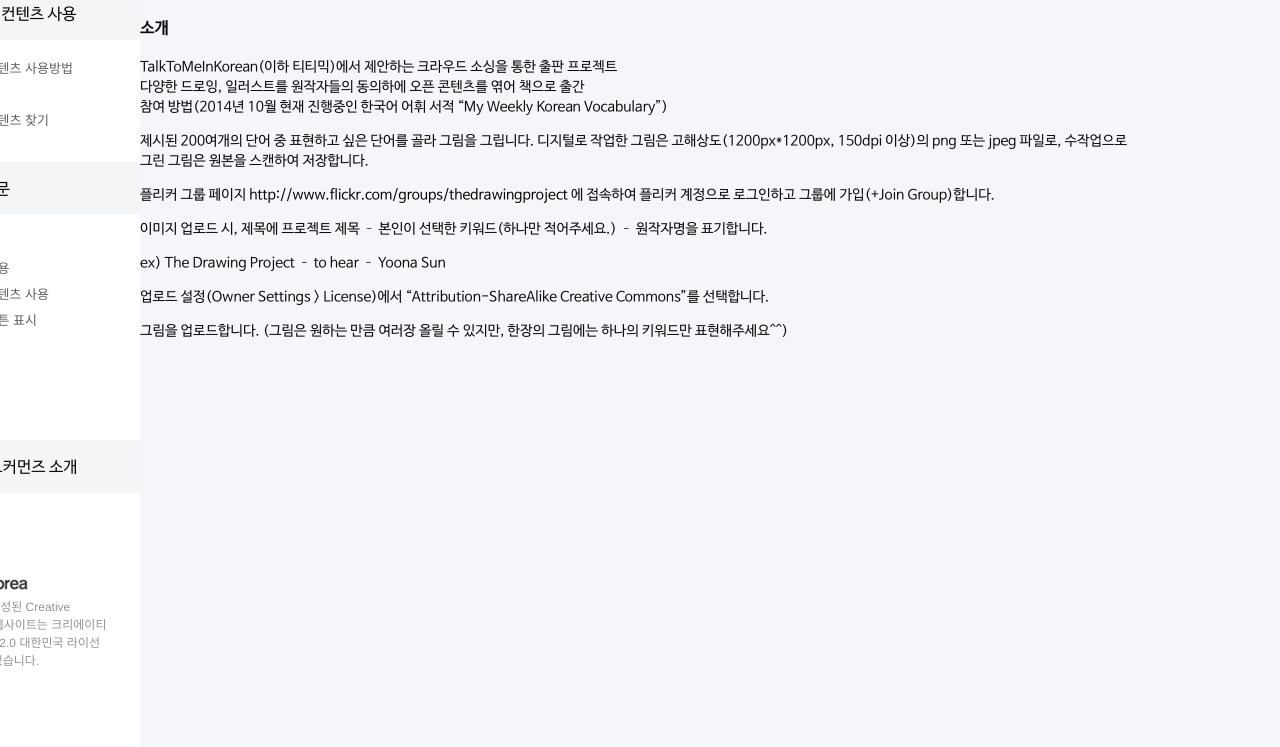
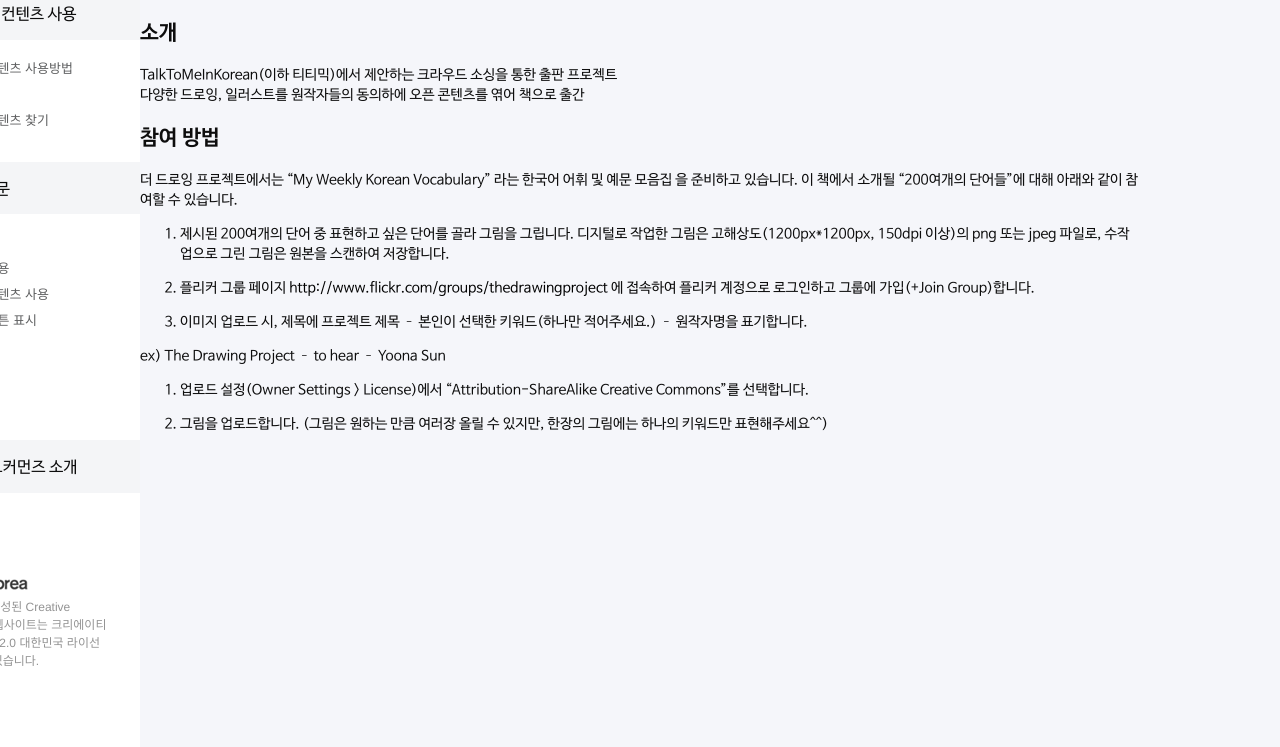
Before and after one commit to creativecommonskorea/cclguide, a Jekyll site: the page built from _showcases/the-drawing-project.md, in a window 1280 px wide. Shown: the part 624-1371 px from the top of the page. Built offline with Jekyll 4.4.1, drawn with Linux system fonts in a browser that asks for light colours; nearby versions of some CDN libraries; some web fonts are replaced; a style sheet for code colours, icons or effects is not loaded; some of the changed text lies outside the part shown.

Commit message:
Updated the-drawing-project.md

```diff
--- a/_showcases/the-drawing-project.md
+++ b/_showcases/the-drawing-project.md
@@ -1,32 +1,37 @@
 ---
-title: 크라우드 소싱 출판 프로젝트, The Drawing Project
-date:   2014-10-16 16:34
-image: http://cckorea.org/xe/files/attach/images/396/249/391/001/headerlogo3.png
-link: http://www.talktomeinkorean.com/thedrawingproject/
+title: "크라우드 소싱 출판 프로젝트, The Drawing Project"
+date: "2014-10-16 16:34"
+image: "http://cckorea.org/xe/files/attach/images/396/249/391/001/headerlogo3.png"
+link: "http://www.talktomeinkorean.com/thedrawingproject/"
 creator: TalkToMeInKorean
 category: 출판
 region: 국내
 layout: showcase
+published: true
 ---
+
 
 ![headerlogo3.png](http://cckorea.org/xe/files/attach/images/396/249/391/001/headerlogo3.png)
 
-CC BY-NC-ND (c) TalkToMeInKorean
+[TalkToMeInKorean](http://www.talktomeinkorean.com/thedrawingproject/), CC BY-NC-ND
 
-### 소개
+## 소개
 
 - TalkToMeInKorean(이하 티티믹)에서 제안하는 크라우드 소싱을 통한 출판 프로젝트
 - 다양한 드로잉, 일러스트를 원작자들의 동의하에 오픈 콘텐츠를 엮어 책으로 출간
-- 참여 방법(2014년 10월 현재 진행중인 한국어 어휘 서적 “My Weekly Korean Vocabulary”)
 
-제시된 200여개의 단어 중 표현하고 싶은 단어를 골라 그림을 그립니다. 디지털로 작업한 그림은 고해상도(1200px*1200px, 150dpi 이상)의 png 또는 jpeg 파일로, 수작업으로 그린 그림은 원본을 스캔하여 저장합니다.
+## 참여 방법
 
-플리커 그룹 페이지 <http://www.flickr.com/groups/thedrawingproject> 에 접속하여 플리커 계정으로 로그인하고 그룹에 가입(+Join Group)합니다.
+더 드로잉 프로젝트에서는 "My Weekly Korean Vocabulary" 라는 한국어 어휘 및 예문 모음집 을 준비하고 있습니다. 이 책에서 소개될 "200여개의 단어들"에 대해 아래와 같이 참여할 수 있습니다.
 
-이미지 업로드 시, 제목에 프로젝트 제목 – 본인이 선택한 키워드(하나만 적어주세요.) – 원작자명을 표기합니다.
+1. 제시된 200여개의 단어 중 표현하고 싶은 단어를 골라 그림을 그립니다. 디지털로 작업한 그림은 고해상도(1200px*1200px, 150dpi 이상)의 png 또는 jpeg 파일로, 수작업으로 그린 그림은 원본을 스캔하여 저장합니다.
+
+2. 플리커 그룹 페이지 <http://www.flickr.com/groups/thedrawingproject> 에 접속하여 플리커 계정으로 로그인하고 그룹에 가입(+Join Group)합니다.
+
+3. 이미지 업로드 시, 제목에 프로젝트 제목 – 본인이 선택한 키워드(하나만 적어주세요.) – 원작자명을 표기합니다.
 
 ex) The Drawing Project – to hear – Yoona Sun
 
-업로드 설정(Owner Settings > License)에서 “Attribution-ShareAlike Creative Commons”를 선택합니다.
+4. 업로드 설정(Owner Settings > License)에서 “Attribution-ShareAlike Creative Commons”를 선택합니다.
 
-그림을 업로드합니다. (그림은 원하는 만큼 여러장 올릴 수 있지만, 한장의 그림에는 하나의 키워드만 표현해주세요^^)
+5. 그림을 업로드합니다. (그림은 원하는 만큼 여러장 올릴 수 있지만, 한장의 그림에는 하나의 키워드만 표현해주세요^^)
```
